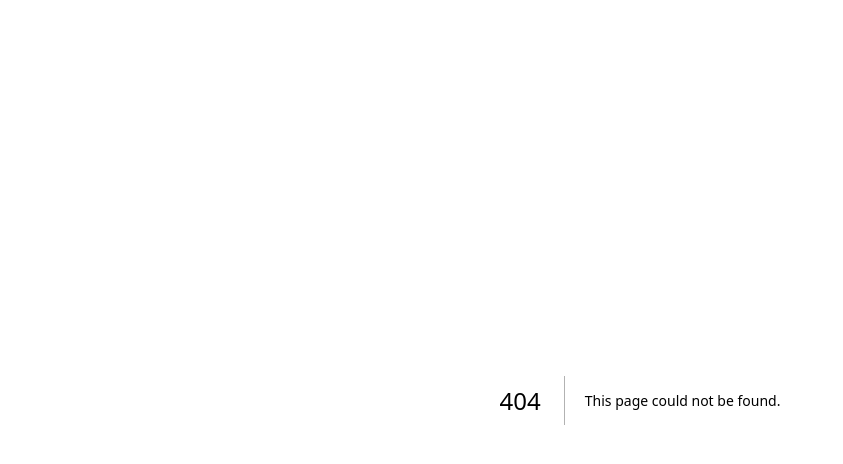
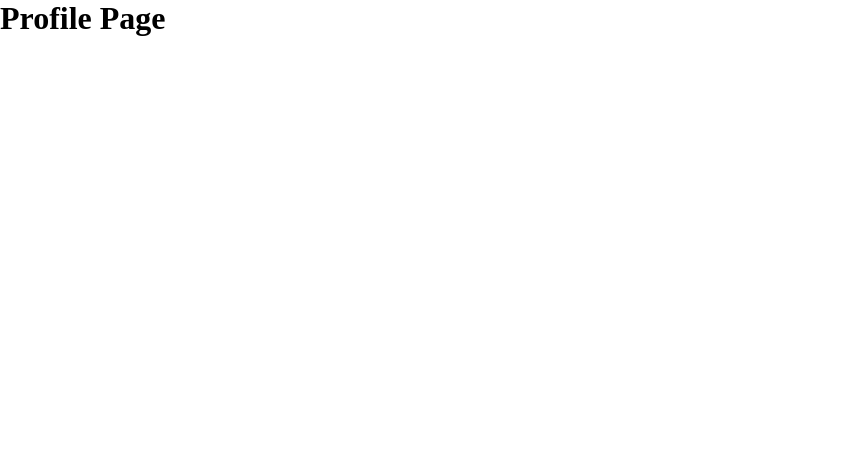
Before and after one commit to muhammadfaizanahmad/next-js-routing, a Next.js app: page /profile in a window 1280 px wide. Before the commit this address had no page. Shown: the top 464 px of the page, without its empty margins (0-843 px from the left). Built offline with nearby package versions, Linux system fonts and the light colour scheme.

Commit message:
Create page.tsx

```diff
--- /dev/null
+++ b/app/profile/page.tsx
@@ -0,0 +1,9 @@
+const Profile = () => {
+  return (
+    <div>
+      <h1>Profile Page</h1>
+    </div>
+  );
+};
+
+export default Profile;
```
